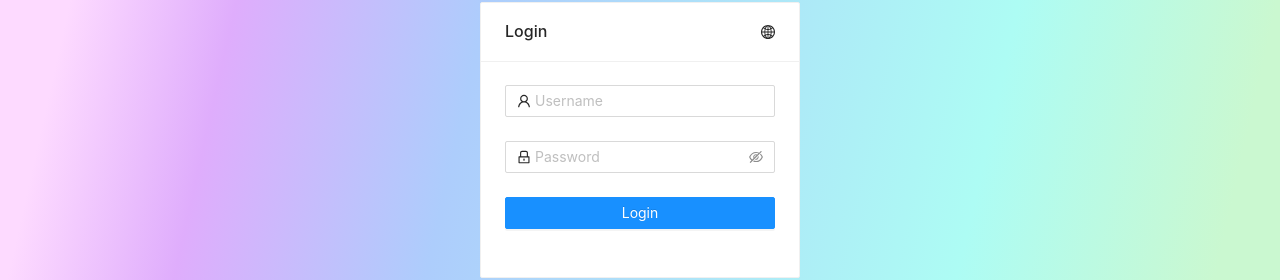
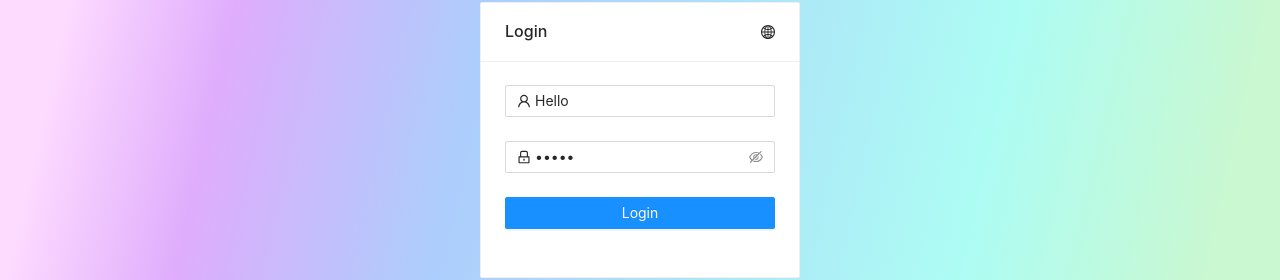
Before and after one commit to joey2217/react-antd-admin, a React (Create React App) app: page /login in a window 1280 px wide. Shown: the part 220-500 px from the top of the page. Built offline with nearby package versions, Linux system fonts and the light colour scheme.

Commit message:
chore: add github link

```diff
--- a/src/layout/AppHeader/UserAvatar.tsx
+++ b/src/layout/AppHeader/UserAvatar.tsx
@@ -3,7 +3,11 @@ import { Avatar, Menu, Dropdown, message } from "antd";
 import { observer } from "mobx-react";
 import { Link } from "react-router-dom";
 import { useHistory } from "react-router-dom";
-import { HomeOutlined, LogoutOutlined } from "@ant-design/icons";
+import {
+  GithubOutlined,
+  HomeOutlined,
+  LogoutOutlined,
+} from "@ant-design/icons";
 import { useIntl } from "react-intl";
 
 import { useStore } from "../../store";
@@ -36,6 +40,17 @@ const UserAvatar = () => {
         </Link>
       </Menu.Item>
       <Menu.Divider />
+      <Menu.Item>
+        <GithubOutlined />
+        <a
+          href="https://github.com/BurNing1993/react-antd-admin"
+          target="_blank"
+          style={{ display: "inline-block" }}
+        >
+          <span>Github</span>
+        </a>
+      </Menu.Item>
+      <Menu.Divider />
       <Menu.Item onClick={userLogout}>
         <LogoutOutlined />
         <span>{f({ id: "logout" })}</span>
--- a/src/layout/style.less
+++ b/src/layout/style.less
@@ -72,6 +72,7 @@
   .header {
     padding: 0;
     display: flex;
+    padding-right: 20px;
 
     .user-avatar {
       display: flex;
--- a/src/pages/login/LoginForm.tsx
+++ b/src/pages/login/LoginForm.tsx
@@ -1,4 +1,4 @@
-import React, { useState } from "react";
+import React, { useEffect, useState } from "react";
 import { Form, Input, Button, message } from "antd";
 import { UserOutlined, LockOutlined } from "@ant-design/icons";
 import { useHistory } from "react-router-dom";
@@ -17,6 +17,14 @@ const LoginForm = () => {
   } = useStore();
 
   const [loading, setLoading] = useState(false);
+  const [form] = Form.useForm();
+
+  useEffect(() => {
+    form.setFieldsValue({
+      username: "Hello",
+      password: "World",
+    });
+  }, []);
 
   const onFinish = async (loginData: any) => {
     try {
@@ -35,7 +43,12 @@ const LoginForm = () => {
   };
 
   return (
-    <Form name="basic" onFinish={onFinish} onFinishFailed={onFinishFailed}>
+    <Form
+      name="basic"
+      form={form}
+      onFinish={onFinish}
+      onFinishFailed={onFinishFailed}
+    >
       <Form.Item
         name="username"
         rules={[{ required: true, message: f({ id: "usernameMessage" }) }]}
```
Also changed, not shown: 1 other file (tests, documents, lock files or other folders).
